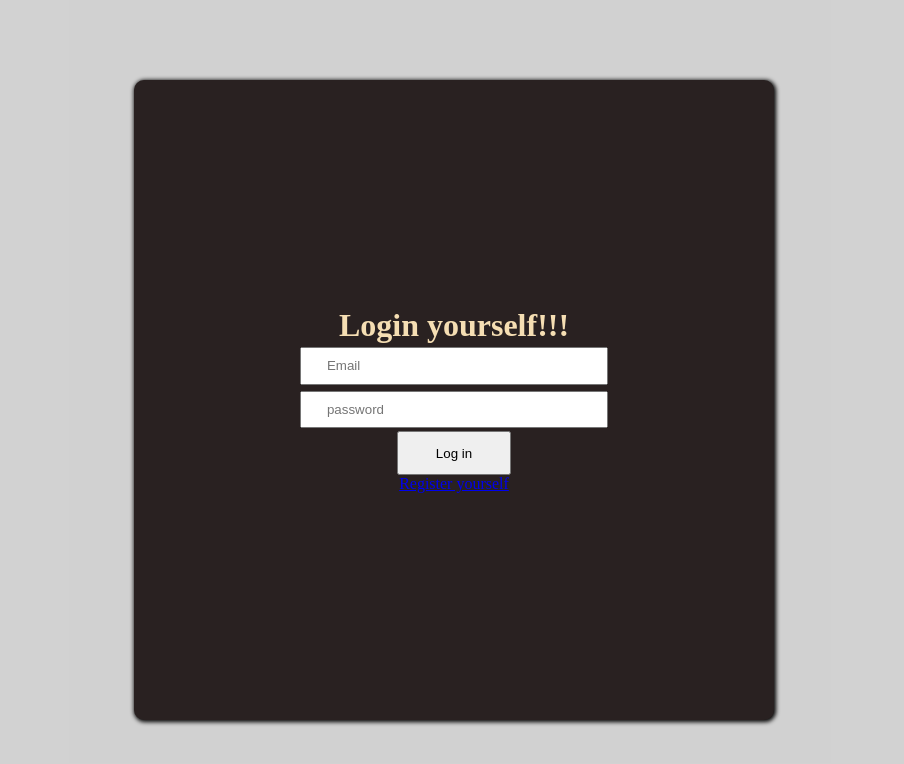
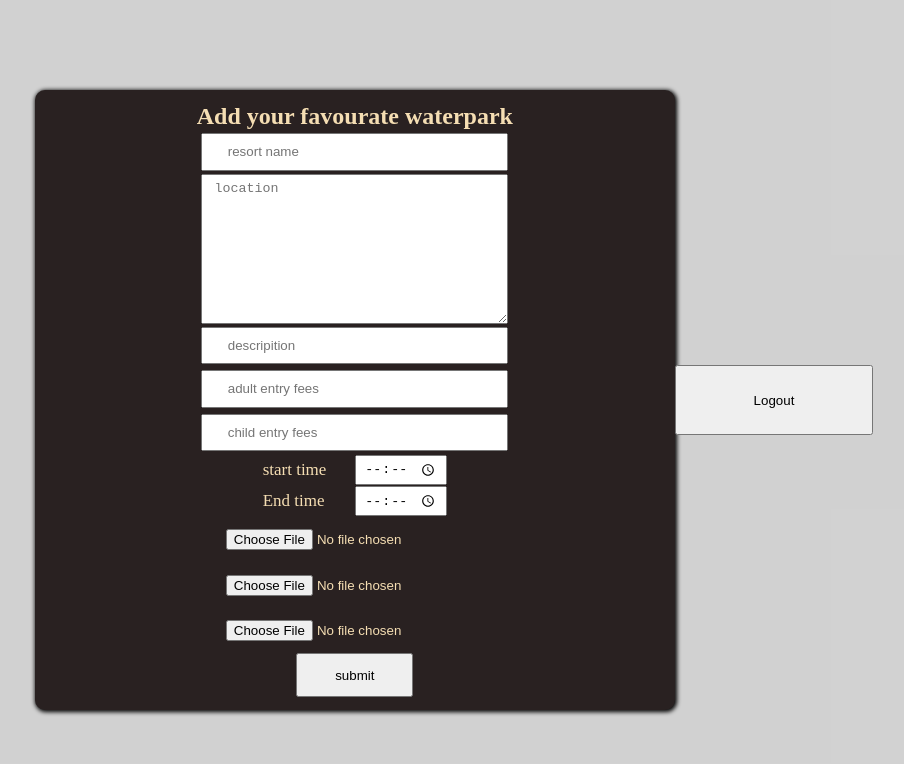
Before and after one commit to adityakamodiya/API-front, a React (Vite) app: page /form in a window 1280 px wide. Before the commit this address led to /. Shown: the top 764 px of the page, without its empty margins (186-1090 px from the left). Built offline with nearby package versions, Linux system fonts and the light colour scheme; no server answers; sample sign-in values are in the browser's storage.

Commit message:
authentication

```diff
--- a/src/App.jsx
+++ b/src/App.jsx
@@ -1,31 +1,26 @@
-import React, { useEffect, useState } from 'react'
-import {BrowserRouter,Routes,Route, Navigate} from 'react-router-dom'
-import Form from './Form'
-import GetAll from './GetAll'
-import { auth } from './Firebase'
-import Register from './Register'
-import Login from './Login'
+import React, { useState, useEffect } from 'react';
+import { onAuthStateChanged } from "firebase/auth";
+import Form from './Form';
+import Register from './Register';
+import Login from './Login';
+import { BrowserRouter as Router} from 'react-router-dom';
+import {Routes, Route} from 'react-router-dom';
+
 function App() {
-const [ user,setuser] = useState('')
-useEffect(()=>{
-  auth.onAuthStateChanged((user)=>{
-    setuser(user)
-    // console.log(user.email)
-    localStorage.setItem('Uemail',user.email)
-    // console.log(localStorage.getItem('Uemail'))
-  })
-},[])
+
   return (
-    <>
-    <BrowserRouter>
-    <Routes>
-      <Route path='/'element={<Login/>}></Route>
-      <Route path='/form'element={ (localStorage.getItem('Uemail'))?<Form/>: <Navigate to='/' />}></Route>
-      <Route path='/Register user'element={<Register/>}></Route>
-    </Routes>
-    </BrowserRouter>
-    </>
-  )
+    <Router>
+      <div>
+        <section>
+            <Routes>
+                 <Route path="/form" element={<Form/>}/>
+               <Route path="/signup" element={<Register/>}/>
+               <Route path="/" element={<Login/>}/>
+            </Routes>
+        </section>
+      </div>
+    </Router>
+  );
 }
 
-export default App
+export default App;
--- a/src/Form.jsx
+++ b/src/Form.jsx
@@ -1,5 +1,5 @@
-
-import React, { useState } from 'react';
+import React, { useState, useEffect } from 'react';
+import { onAuthStateChanged } from "firebase/auth";
 import axios from 'axios';
 import { auth,db } from './Firebase'
 import { doc,setDoc } from 'firebase/firestore'
@@ -7,7 +7,33 @@ import './form.css';
 import { useNavigate } from 'react-router-dom';
 
 function Form() {
+    const[ud,setud] = useState('')
+
+
     const navigate = useNavigate();
+    useEffect(()=>{
+        onAuthStateChanged(auth, (user) => {
+            if (user) {
+              // User is signed in, see docs for a list of available properties
+              // https://firebase.google.com/docs/reference/js/firebase.User
+              const uid = user.uid;
+              setud(user.uid)
+              // ...
+              console.log("uid", uid)
+            } else {
+              // User is signed out
+              // ...
+              console.log("user is logged out")
+              navigate('/')
+            }
+          });
+
+    }, [])
+
+    // const navigate = useNavigate();
+
+
+
     const [name, setName] = useState ('');
     const [location, setLocation] = useState('');
     const [des, setdes] = useState('');
@@ -57,7 +83,7 @@ function Form() {
     const Logout = async()=>{
         try{
             await auth.signOut();
-        localStorage.removeItem('Uemail')
+        // localStorage.removeItem('Uemail')
             navigate('/')
         }
         catch(error){
@@ -66,6 +92,7 @@ function Form() {
     }
 
     return (<>
+    { (ud)?
         <div id="wrapper">
             <form onSubmit={submit}>
             {/* <a href="#">go to results</a>    */}
@@ -83,16 +110,17 @@ function Form() {
                <label htmlFor="">End time</label>   <input type="time" name="endtime" required placeholder="end time" id="endtime" value={endtime} onChange={(e) => setendtime(e.target.value)} />
                </div>
                    <input  className='file'required type="file" onChange={(e) => {setimage1(e.target.files[0])}} />
-                <input type="file"required onChange={(e) => setImage2(e.target.files[0])} />
-                <input type="file"required onChange={(e) => setImage3(e.target.files[0])} />
-                <button type='submit'required onClick={e=> setInterval(() => {
+                <input className='file' type="file"required onChange={(e) => setImage2(e.target.files[0])} />
+                <input className='file' type="file"required onChange={(e) => setImage3(e.target.files[0])} />
+                <button  type='submit'required onClick={e=> setInterval(() => {
 
                     e.target.disabled = 'true'}, 2000)} >submit</button>
 
             </form>
             <button onClick={Logout}>Logout</button>
         </div>
-
+        :navigate('/')
+  }
                 </>
     );
     }
--- a/src/Login.jsx
+++ b/src/Login.jsx
@@ -6,37 +6,38 @@ import { useNavigate,Link } from 'react-router-dom'
 
 function Login() {
     const navigate = useNavigate();
-    const[email,setemail] = useState('')
-    const[password,setpassword] = useState('')
-    const Loginuser =async (e)=>{
+    const [email, setEmail] = useState('');
+    const [password, setPassword] = useState('');
+
+    const onLogin = (e) => {
         e.preventDefault();
-        try{
-            await signInWithEmailAndPassword(auth,email,password);
-            console.log("user login seccessfully")
-            alert("user login seccessfully")
-            navigate('/form')
-
-        }
-        catch(er){
-            console.log('error')
-            alert('invalid')
-        }
+        signInWithEmailAndPassword(auth, email, password)
+        .then((userCredential) => {
+            // Signed in
+            const user = userCredential.user;
+            navigate("/form")
+            console.log(user);
+        })
+        .catch((error) => {
+            const errorCode = error.code;
+            const errorMessage = error.message;
+            console.log(errorCode, errorMessage)
+        });
 
     }
-
 
   return (
     <>
         <div id="wrapper">
 
-    <form action="" style={{height:'80%'}}  onSubmit={Loginuser}>
+    <form action="" style={{height:'80%'}}  onSubmit={onLogin}>
         <h1>Login yourself!!!</h1>
         {/* <input type="text" placeholder='name' onChange={e=>{setname(e.target.value)}} /> */}
-        <input type="email" placeholder='Email'onChange={e=>{setemail(e.target.value)}} />
-        <input type="password" placeholder='password'onChange={e=>{setpassword(e.target.value)}} />
+        <input type="email" placeholder='Email'onChange={e=>{setEmail(e.target.value)}} />
+        <input type="password" placeholder='password'onChange={e=>{setPassword(e.target.value)}} />
         <button type='submit'>Log in</button>
 
-        <Link to='/Register user'>Register yourself</Link>
+        <Link to='/Signup'>Register yourself</Link>
     </form>
     </div>
     </>
--- a/src/Register.jsx
+++ b/src/Register.jsx
@@ -1,45 +1,53 @@
 import React, { useState } from 'react'
 import { createUserWithEmailAndPassword } from 'firebase/auth'
+// import {  createUserWithEmailAndPassword  } from 'firebase/auth';
 import './form.css'
 import { auth ,db} from './Firebase'
 import { doc,setDoc } from 'firebase/firestore'
 import { useNavigate } from 'react-router-dom'
 function Register() {
   const navigate = useNavigate();
-    const[name,setname] = useState('')
-    const[email,setemail] = useState('')
-    const[password,setpassword] = useState('')
 
-    const Registeruser = async(e)=>{
-        e.preventDefault();
-        try{
-           await createUserWithEmailAndPassword(auth,email,password);
-           const user = auth.currentUser
-           console.log(user);
-           if(user){
-            await setDoc(doc(db,"Users",user.uid),{
-              email:user.email,
-              firstname:name,
+  const [email, setEmail] = useState('')
+  const [password, setPassword] = useState('');
 
-            })
-           }
-           console.log("success");
-           alert('register successfull!!')
-           navigate('/')
+  const onSubmit = async (e) => {
+    e.preventDefault()
+
+    await createUserWithEmailAndPassword(auth, email, password)
+      .then((userCredential) => {
+          // Signed in
+          const user = userCredential.user;
+          console.log(user);
+
+          try{
+             auth.signOut();
+            navigate('/')
         }
         catch(error){
-console.log(error.message);
-alert("already registered email")
+            console.log(error)
         }
-    }
+
+          // navigate("/")
+          // ...
+      })
+      .catch((error) => {
+          const errorCode = error.code;
+          const errorMessage = error.message;
+          console.log(errorCode, errorMessage);
+          // ..
+      });
+
+
+  }
   return (
     <>
     <div id="wrapper">
-    <form action="" style={{height:'80%'}}  onSubmit={Registeruser}>
+    <form action="" style={{height:'80%'}}  onSubmit={onSubmit}>
         <h1>Register yourself!!!</h1>
-        <input type="text" placeholder='name' onChange={e=>{setname(e.target.value)}} />
-        <input type="email" placeholder='Email'onChange={e=>{setemail(e.target.value)}} />
-        <input type="password" placeholder='password'onChange={e=>{setpassword(e.target.value)}} />
+        {/* <input type="text" placeholder='name' onChange={e=>{setname(e.target.value)}} /> */}
+        <input type="email" placeholder='Email'onChange={e=>{setEmail(e.target.value)}} />
+        <input type="password" placeholder='password'onChange={e=>{setPassword(e.target.value)}} />
         <button type='submit'>Register</button>
 
     </form>
--- a/src/form.css
+++ b/src/form.css
@@ -35,6 +35,9 @@ input{
     width: 50%;
     /* color: wheat; */
 }
+.file{
+    color: wheat;
+}
 .timings {
     display: flex;
     justify-content: space-between;
```
Also changed, not shown: src/AuthContext.jsx (added), src/ProtectedRoute.jsx (added).
